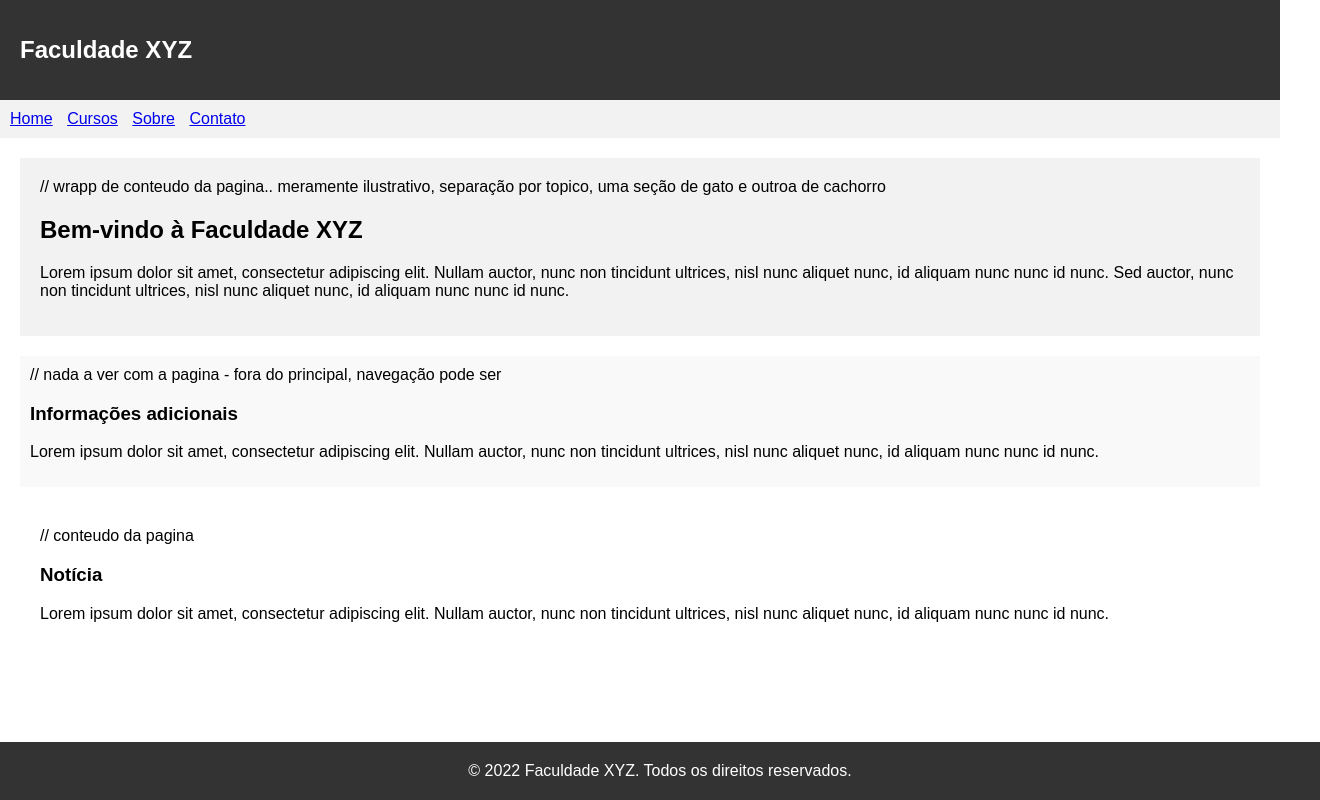
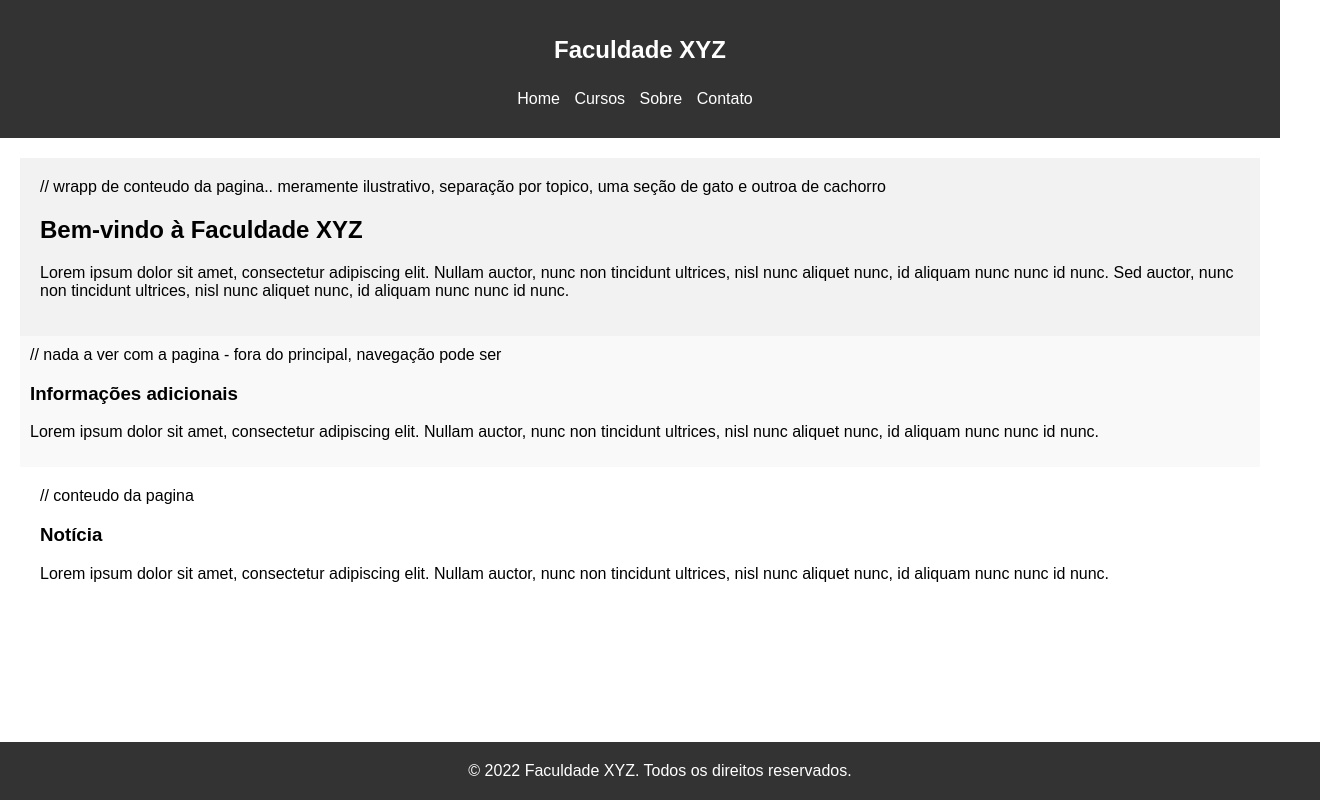
Before and after one commit to fernandodomeneghetti/html, a plain HTML site: page AULA-02/paginacss.html in a window 1280 px wide. Shown: the whole page, 1320 px wide, since content can reach past the window. Drawn offline with Linux system fonts and the light colour scheme.

Commit message:
fix: footer css position

```diff
--- a/AULA-02/paginacss.html
+++ b/AULA-02/paginacss.html
@@ -18,6 +18,8 @@
             background-color: #333;
             color: #fff;
             padding: 20px;
+            align-items: center;
+            text-align: center;
         }
 
         h1 {
@@ -25,7 +27,7 @@
         }
 
         nav {
-            background-color: #f2f2f2;
+            background-color: #333;
             padding: 10px;
         }
 
@@ -40,27 +42,29 @@
             margin-right: 10px;
         }
 
+        nav ul li a {
+            color: #fff;
+            text-decoration: none;
+        }
+
         main {
             padding: 20px;
-            height: 70%;
+            height: 80%;
         }
 
         section {
             background-color: #f2f2f2;
             padding: 20px;
-            margin-bottom: 20px;
         }
 
         aside {
             background-color: #f9f9f9;
             padding: 10px;
-            margin-bottom: 20px;
         }
 
         article {
             background-color: #fff;
             padding: 20px;
-            margin-bottom: 20px;
         }
 
         footer {
@@ -68,7 +72,7 @@
             color: #fff;
             padding: 20px;
             text-align: center;
-            position: absolute;
+            position: fixed;
             bottom: 0px;
             width: 100%;
         }
@@ -77,7 +81,6 @@
 <body>
     <header>
         <h1>Faculdade XYZ</h1>
-    </header>
 
         <nav>
             <ul>
@@ -87,6 +90,9 @@
                 <li><a href="#">Contato</a></li>
             </ul>
         </nav>
+    </header>
+
+
 
     <main>
         <section> // wrapp de conteudo da pagina.. meramente ilustrativo, separação por topico, uma seção de gato e outroa de cachorro
```
Lines whose indentation alone changed are shown as unchanged.
